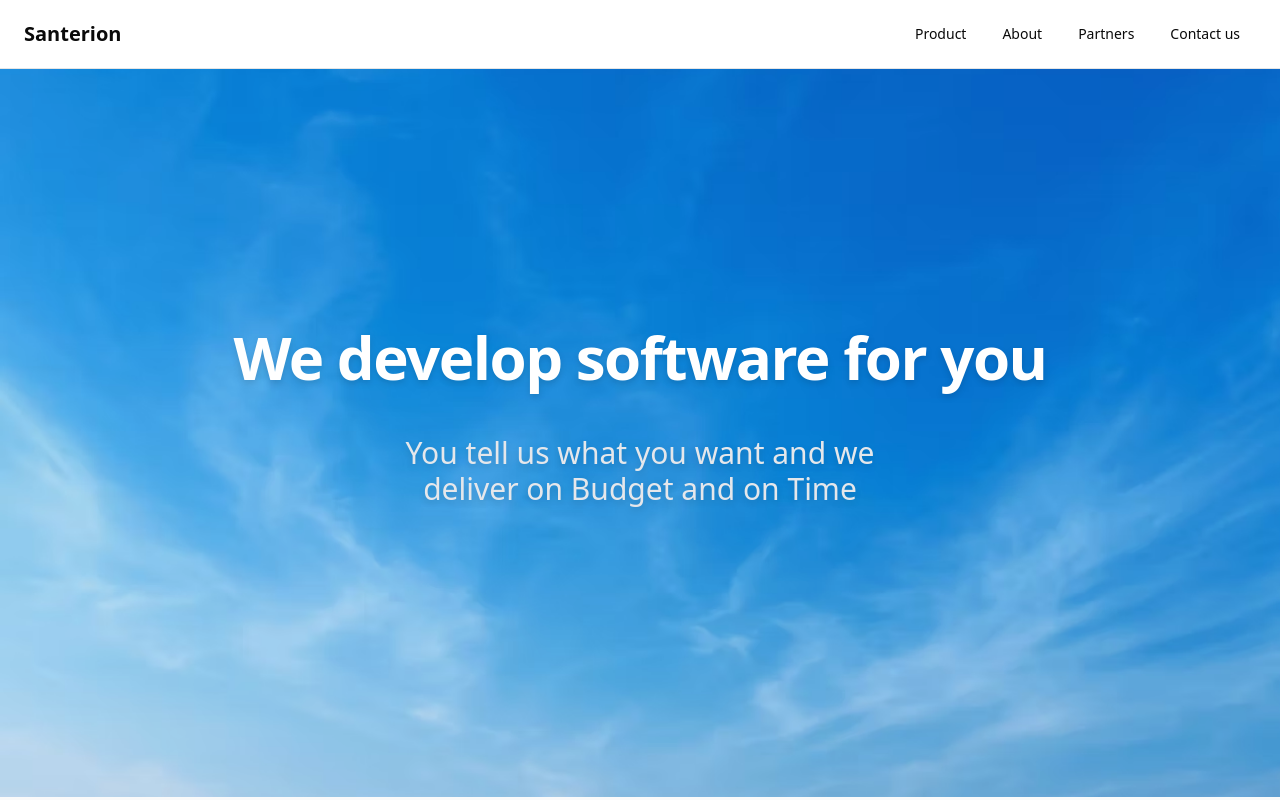
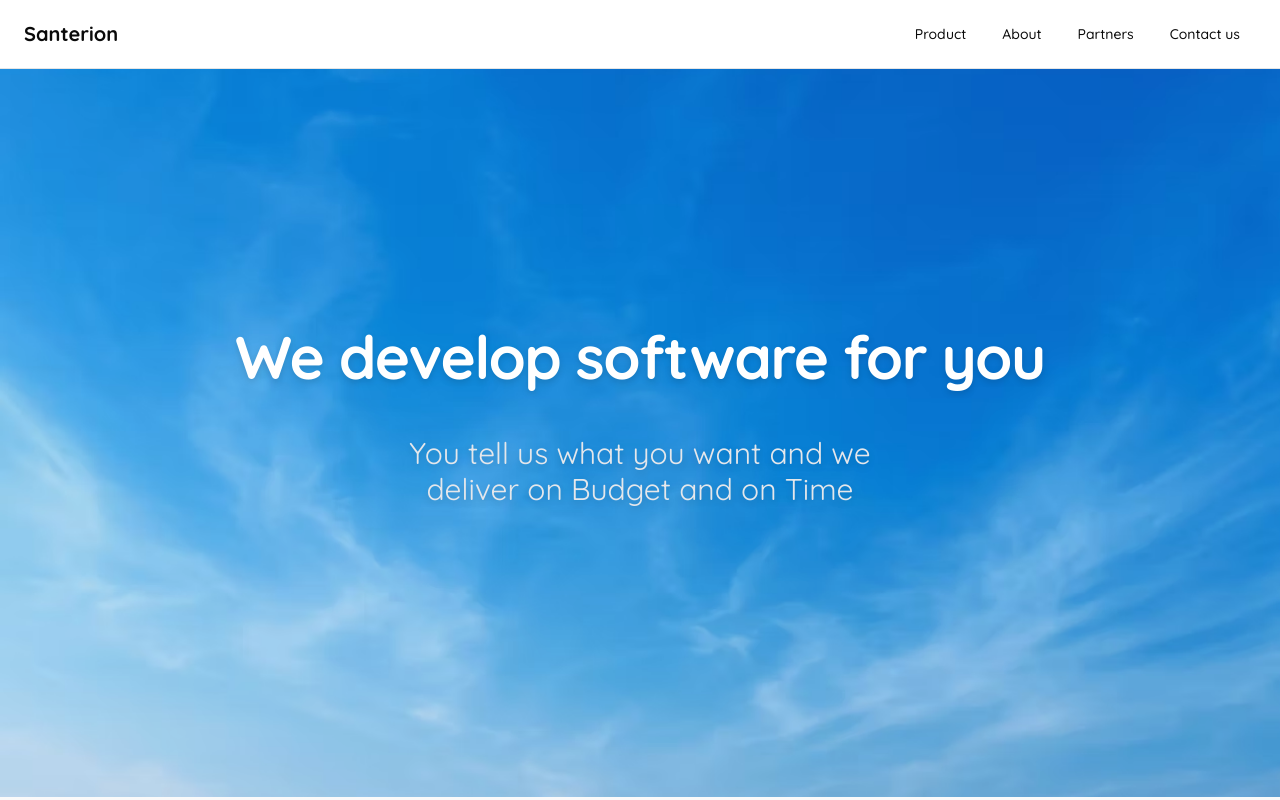
Before and after one commit to santerion/website, a Next.js app: page / in a window 1280 px wide. Shown: the top 800 px of the page. Built offline with nearby package versions, Linux system fonts and the light colour scheme.

Commit message:
font working

```diff
--- a/src/app/globals.css
+++ b/src/app/globals.css
@@ -122,5 +122,6 @@
   }
   body {
     @apply bg-background text-foreground;
+    font-family: var(--font-quicksand), 'Quicksand', sans-serif;
   }
 }
--- a/src/app/layout.tsx
+++ b/src/app/layout.tsx
@@ -3,8 +3,10 @@ import { Quicksand } from "next/font/google";
 import "./globals.css";
 
 const quicksandFont = Quicksand({
+  subsets: ["latin"],
+  display: "swap",
+  weight: ["300", "400", "500", "600", "700"],
   variable: "--font-quicksand",
-  subsets: ["latin"],
 });
 
 export const metadata: Metadata = {
@@ -20,7 +22,7 @@ export default function RootLayout({
   return (
     <html lang="en">
       <body
-        className={`${quicksandFont.variable} antialiased`}
+        className={`${quicksandFont.variable} font-sans antialiased`}
         suppressHydrationWarning={true}
       >
         {children}
```
